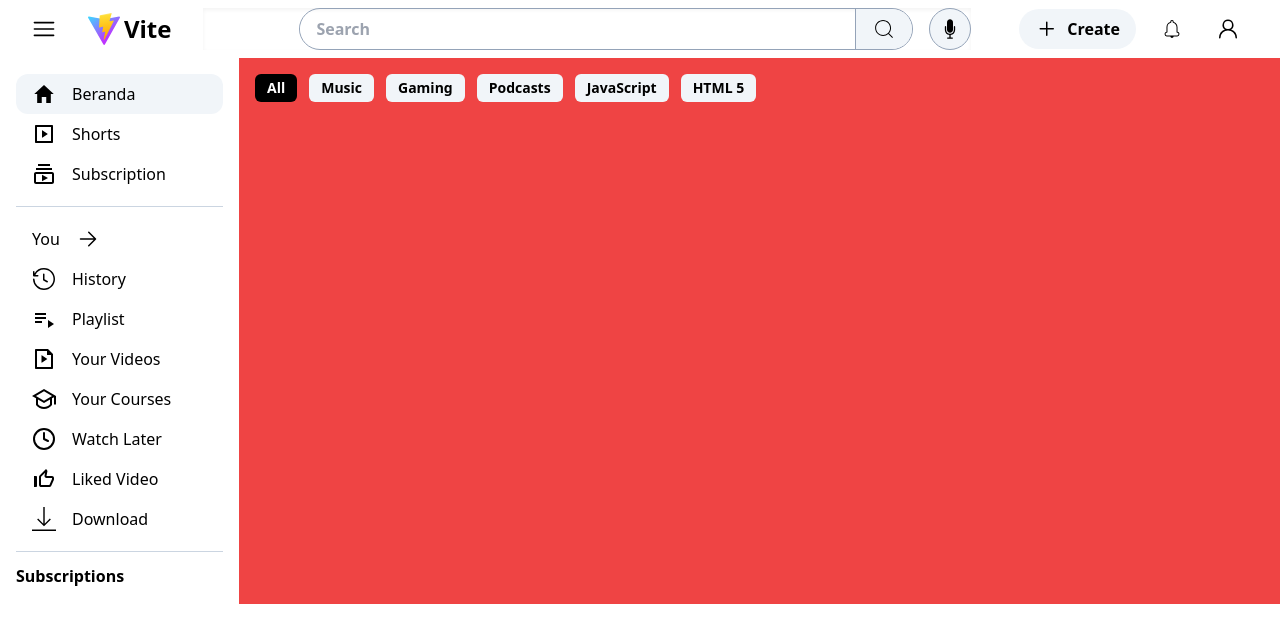
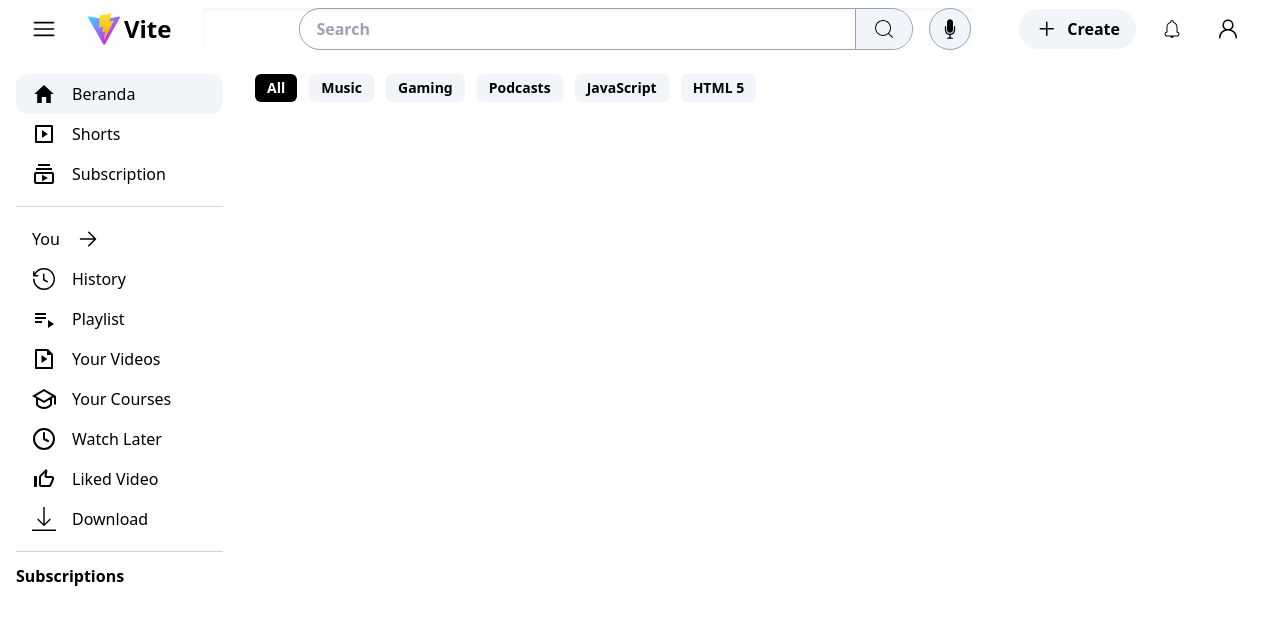
Before and after one commit to maul112/buat-beranda-youtube, a React (Vite) app: page / in a window 1280 px wide. Shown: the top 642 px of the page. Built offline with nearby package versions, Linux system fonts and the light colour scheme.

Commit message:
minor bang

```diff
--- a/src/pages/beranda.jsx
+++ b/src/pages/beranda.jsx
@@ -5,8 +5,8 @@ import { useSidebar } from "../contexts/SidebarContext";
 export default function Beranda() {
     // const { search } = useSearchbar();
     return (
-        <main className="p-4 bg-red-500 w-full">
-            <Category></Category>
+        <main className="p-4 w-full">
+                <Category></Category>
         </main>
     )
 }
```
